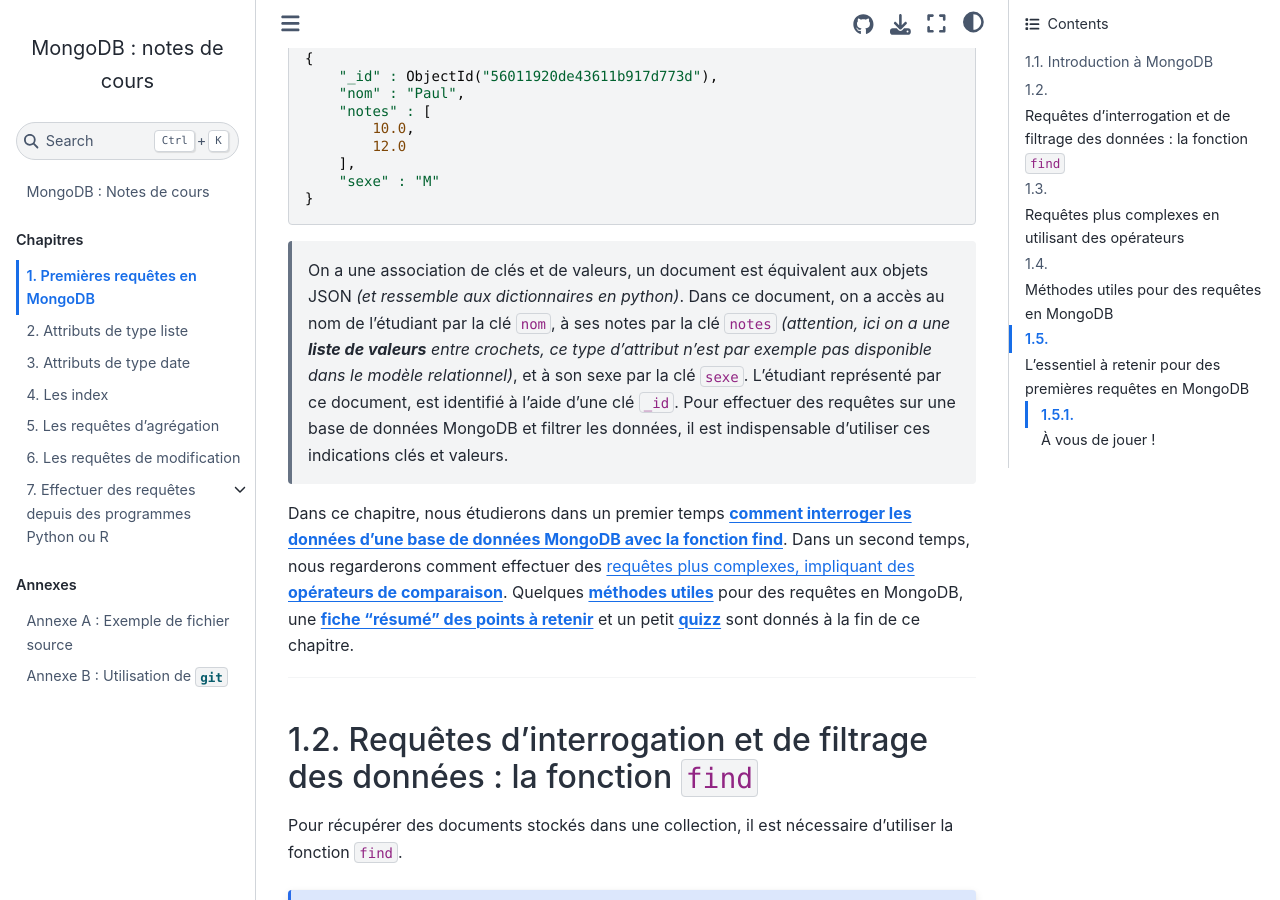
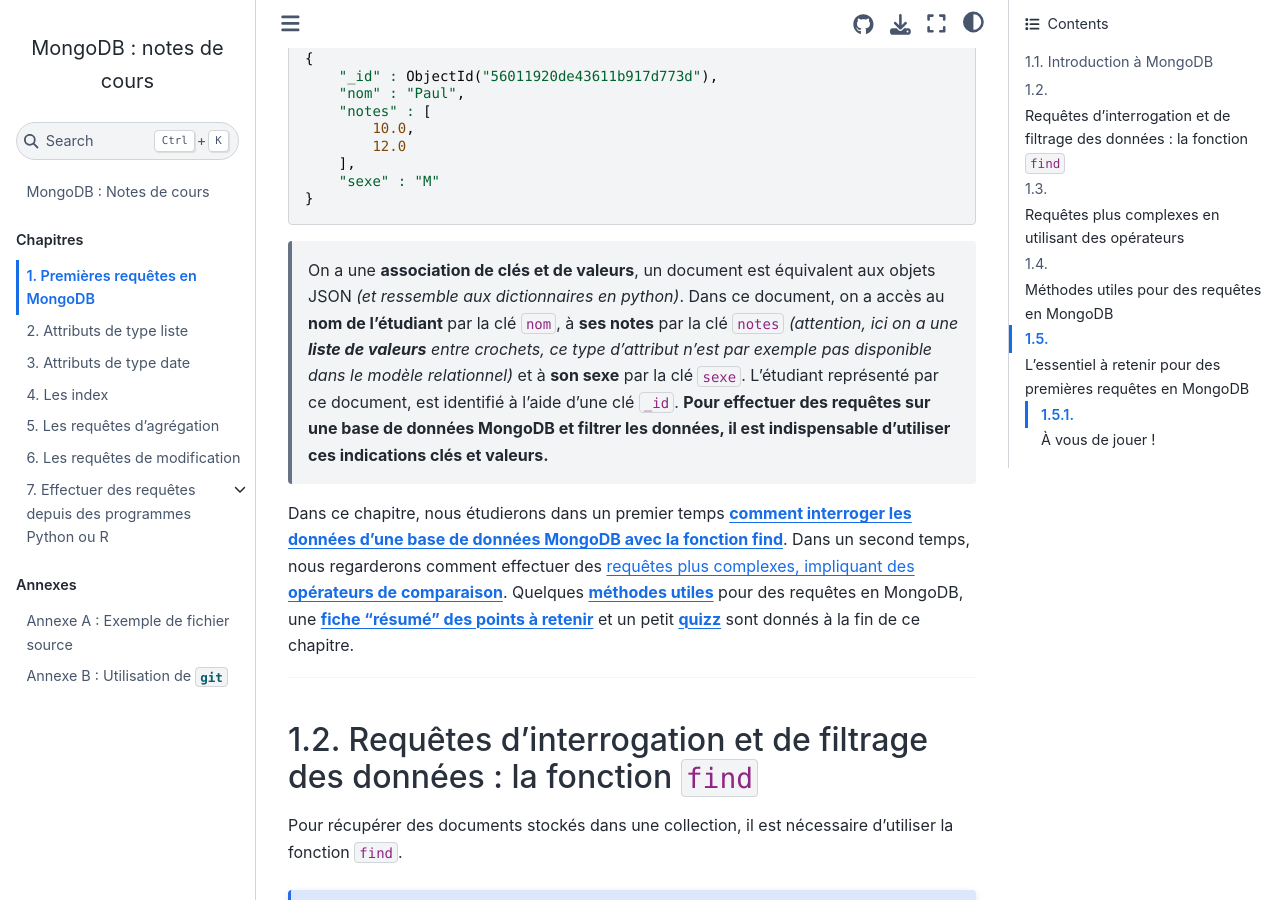
Before and after one commit to rtavenar/mongo_book, a Jupyter Book: the page built from content/01_find.md, in a window 1280 px wide and 900 px high, scrolled down 821 px. Built offline with Jupyter Book 1.0.4 settings and Sphinx 7.4.7 and the Sphinx Book theme 1.1.4, drawn with Linux system fonts in a browser that asks for light colours.

````diff
--- a/content/01_find.md
+++ b/content/01_find.md
@@ -39,7 +39,7 @@ Tout document appartient donc à une collection et a un champ appelé `_id` qui
 }
 ```
 
-> On a une association de clés et de valeurs, un document est équivalent aux objets JSON *(et ressemble aux dictionnaires en python)*. Dans ce document, on a accès au nom de l'étudiant par la clé `nom`, à ses notes par la clé `notes` *(attention, ici on a une **liste de valeurs** entre crochets, ce type d'attribut n'est par exemple pas disponible dans le modèle relationnel)*, et à son sexe par la clé `sexe`. L'étudiant représenté par ce document, est identifié à l'aide d'une clé `_id`. Pour effectuer des requêtes sur une base de données MongoDB et filtrer les données, il est indispensable d'utiliser ces indications clés et valeurs.
+> On a une **association de clés et de valeurs**, un document est équivalent aux objets JSON *(et ressemble aux dictionnaires en python)*. Dans ce document, on a accès au **nom de l'étudiant** par la clé `nom`, à **ses notes** par la clé `notes` *(attention, ici on a une **liste de valeurs** entre crochets, ce type d'attribut n'est par exemple pas disponible dans le modèle relationnel)* et à **son sexe** par la clé `sexe`. L'étudiant représenté par ce document, est identifié à l'aide d'une clé `_id`. **Pour effectuer des requêtes sur une base de données MongoDB et filtrer les données, il est indispensable d'utiliser ces indications clés et valeurs.**
 
 Dans ce chapitre, nous étudierons dans un premier temps [**comment interroger les données d'une base de données MongoDB avec la fonction find**](#find). Dans un second temps, nous regarderons comment effectuer des [requêtes plus complexes, impliquant des **opérateurs de comparaison**](#operateurs). Quelques [**méthodes utiles**](#methodes) pour des requêtes en MongoDB, une [**fiche "résumé" des points à retenir**](#resume) et un petit [**quizz**](#quizz) sont donnés à la fin de ce chapitre.
 
````
